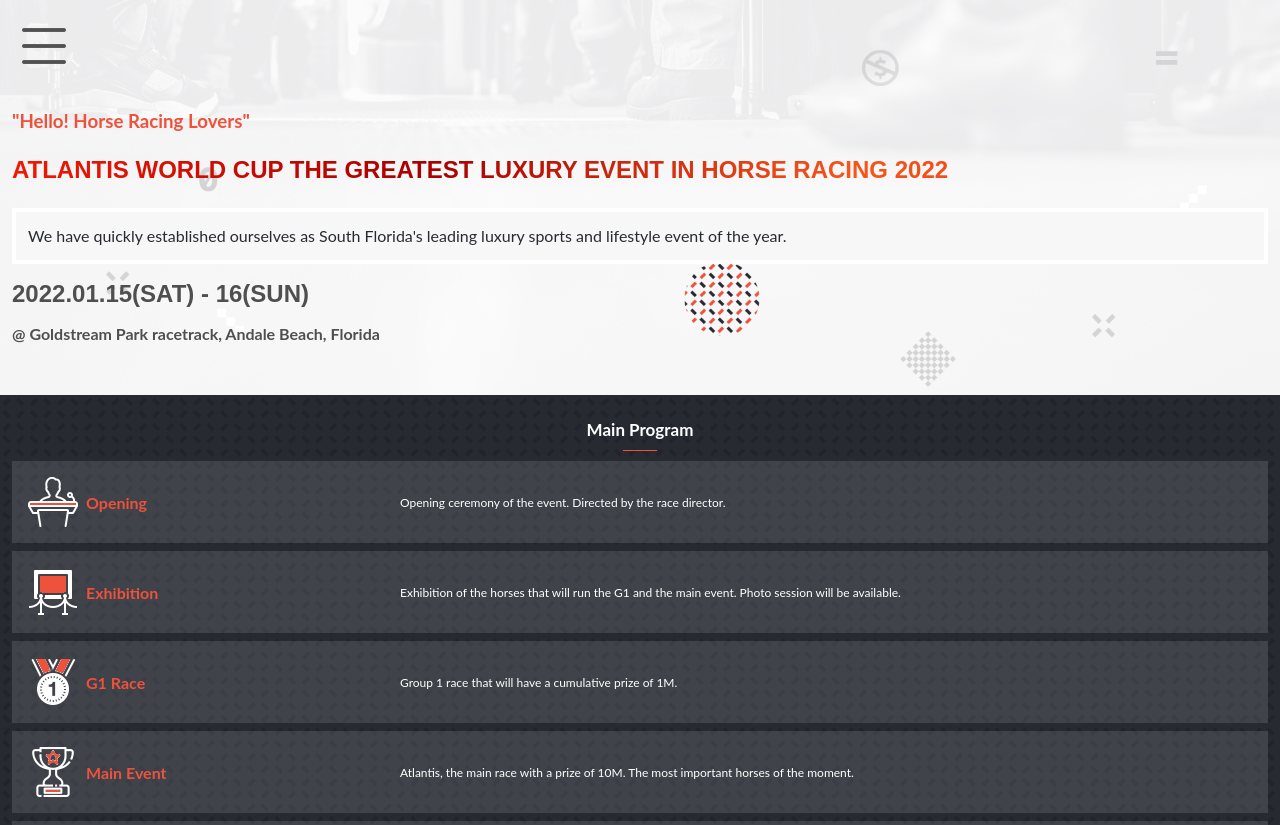
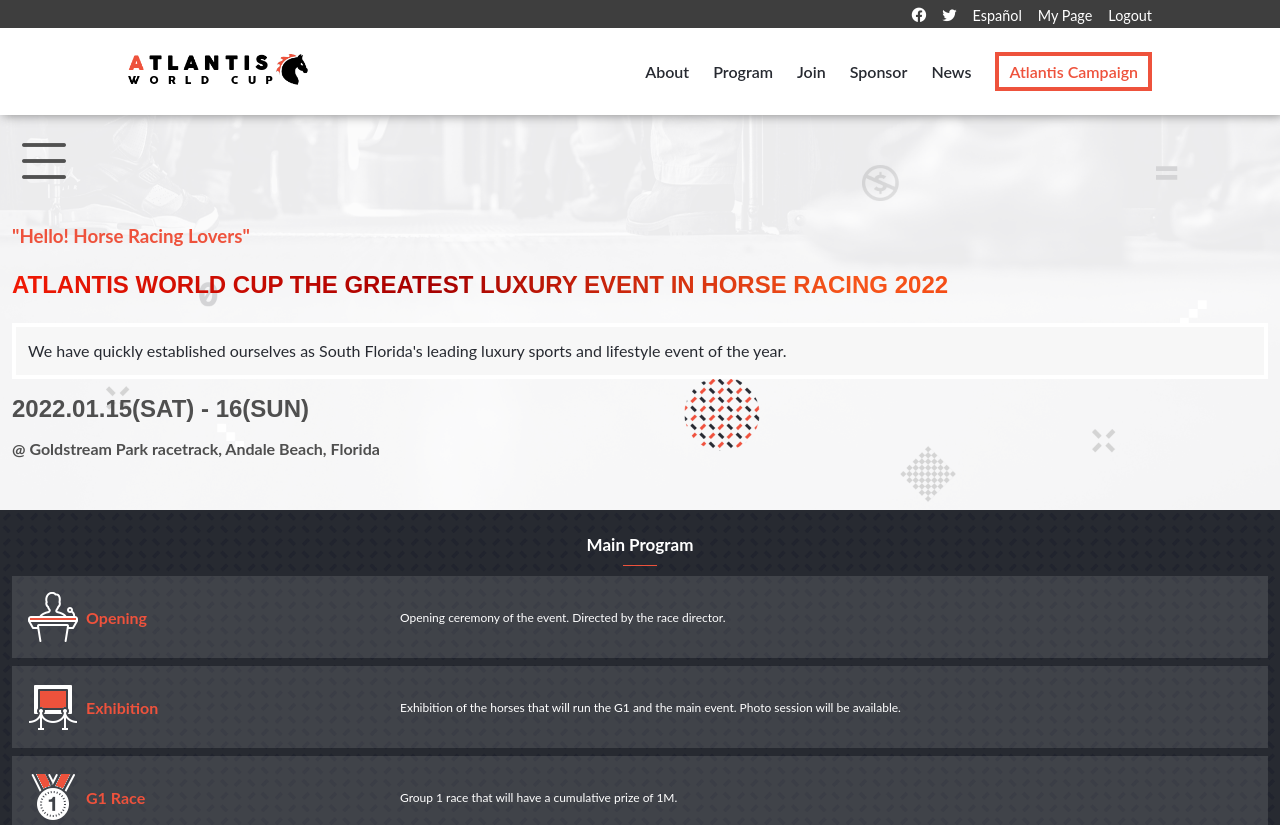
Before and after one commit to rskinnerc/capstone-project-1, a website: page index.html in a window 1280 px wide. Shown: the top 825 px of the page. Drawn offline with nearby package versions, Linux system fonts and the light colour scheme; a web font is replaced by a local one.

Commit message:
Add styles to the deader section for desktop

```diff
--- a/index.html
+++ b/index.html
@@ -29,8 +29,8 @@
     </ul>
     <i class="bi bi-x close-menu"></i>
     <nav>
+      <a href="/"><img src="./media/logo.png" class="logo" alt="Atlantis"></a>
       <ul class="lato">
-        <li><a href="/"><img src="./media/logo.png" class="logo" alt="Atlantis"></a></li>
         <li><a href="/about.html">About</a></li>
         <li><a href="#">Program</a></li>
         <li><a href="#">Join</a></li>
--- a/style.css
+++ b/style.css
@@ -21,7 +21,7 @@
 }
 
 header {
-  display: none;
+  /* display: none; */
   position: absolute;
   height: 100vh;
   width: 100%;
@@ -65,6 +65,10 @@
 
 header nav {
   padding: 24px 24px;
+  display: flex;
+  flex-direction: column;
+  gap: 24px;
+  width: 100%;
 }
 
 header nav > ul {
@@ -79,6 +83,7 @@
 }
 
 header nav a.highlighted-menu {
+  display: inline-block;
   border: 4px #ee523c solid;
   padding: 6px 10px;
   color: #ee523c;
@@ -291,5 +296,51 @@
 }
 
 .logo {
-  width: 200px;
+  width: 180px;
 }
+
+@media screen and (min-width: 768px) {
+  header {
+    display: block;
+    position: relative;
+    height: auto;
+    box-shadow:  3px 1px 10px #909091;
+  }
+
+  header > ul {
+    padding: 0 10%;
+    margin: 0 auto;
+  }
+
+  header .close-menu {
+    display: none;
+  }
+
+  header nav {
+    padding: 24px 10%;
+    margin: 0 auto;
+    display: flex;
+    flex-direction: row;
+    justify-content: space-between;
+    align-items: center;
+  }
+
+  header nav > ul {
+    display: flex;
+    flex-direction: row;
+    gap: 24px;
+    justify-content: end;
+    align-items: center;
+  }
+
+  header nav a {
+    color: #272a31;
+    text-decoration: none;
+    font-size: 1em;
+    font-weight: 600;
+  }
+
+  header nav ul li.logo-container {
+    justify-self: start;
+  }
+}
```
